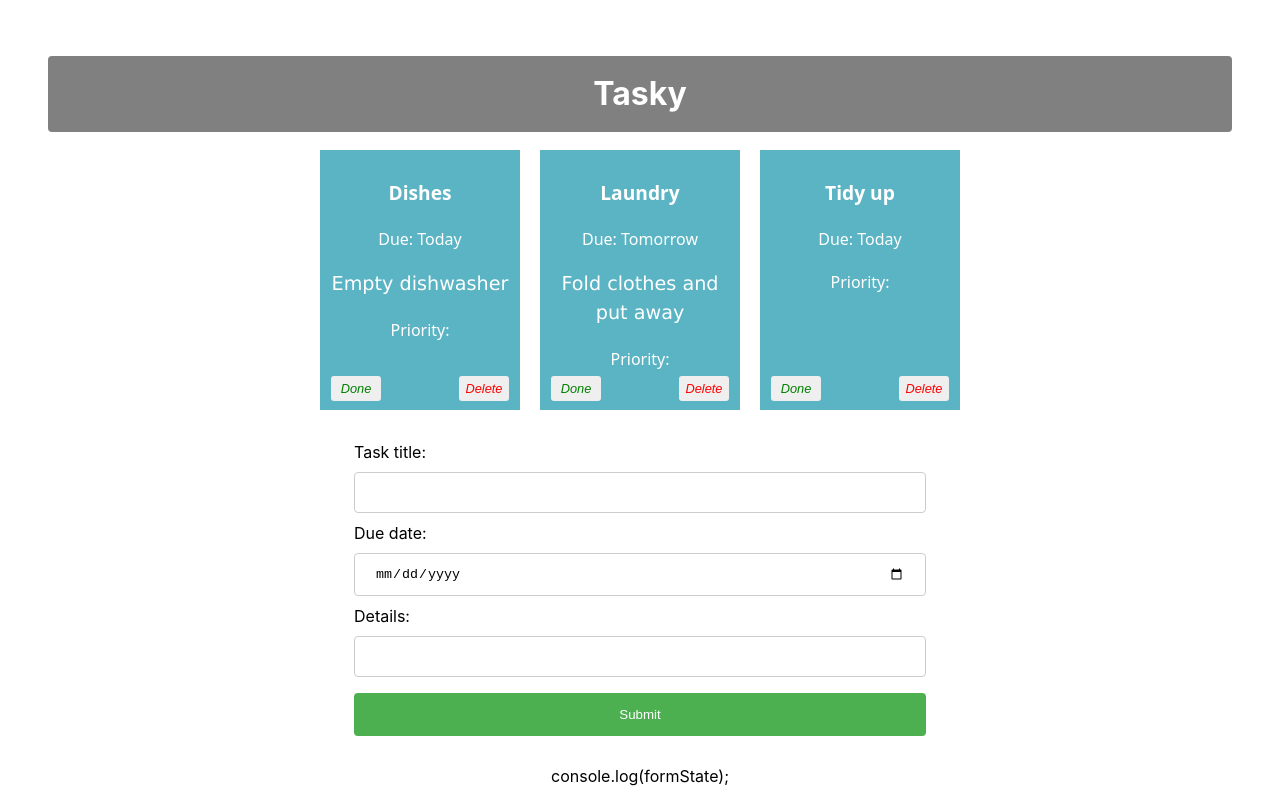
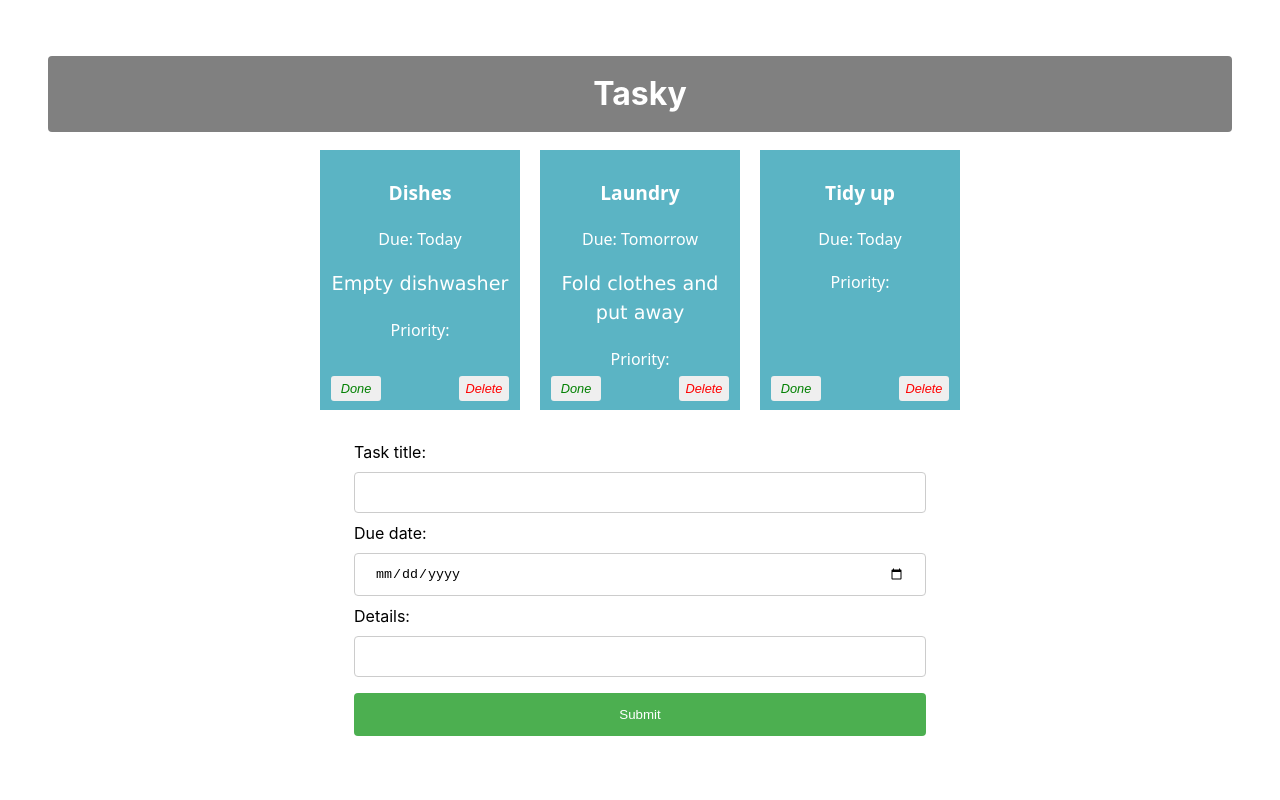
Before and after one commit to StephenKerry/react-basics-labs, a React (Vite) app in the folder tasky/: page / in a window 1280 px wide. Shown: the top 800 px of the page. Built offline with nearby package versions, Linux system fonts and the light colour scheme.

Commit message:
Add task functionality

```diff
--- a/tasky/src/App.jsx
+++ b/tasky/src/App.jsx
@@ -80,8 +80,8 @@ function App() {
         deleteTask = {() => deleteHandler(index)}
       />
     ))}
-    <AddTaskForm change={formChangeHandler} />
-    console.log(formState);
+
+
 
     <AddTaskForm submit={formSubmitHandler} change={formChangeHandler} />
 
```
